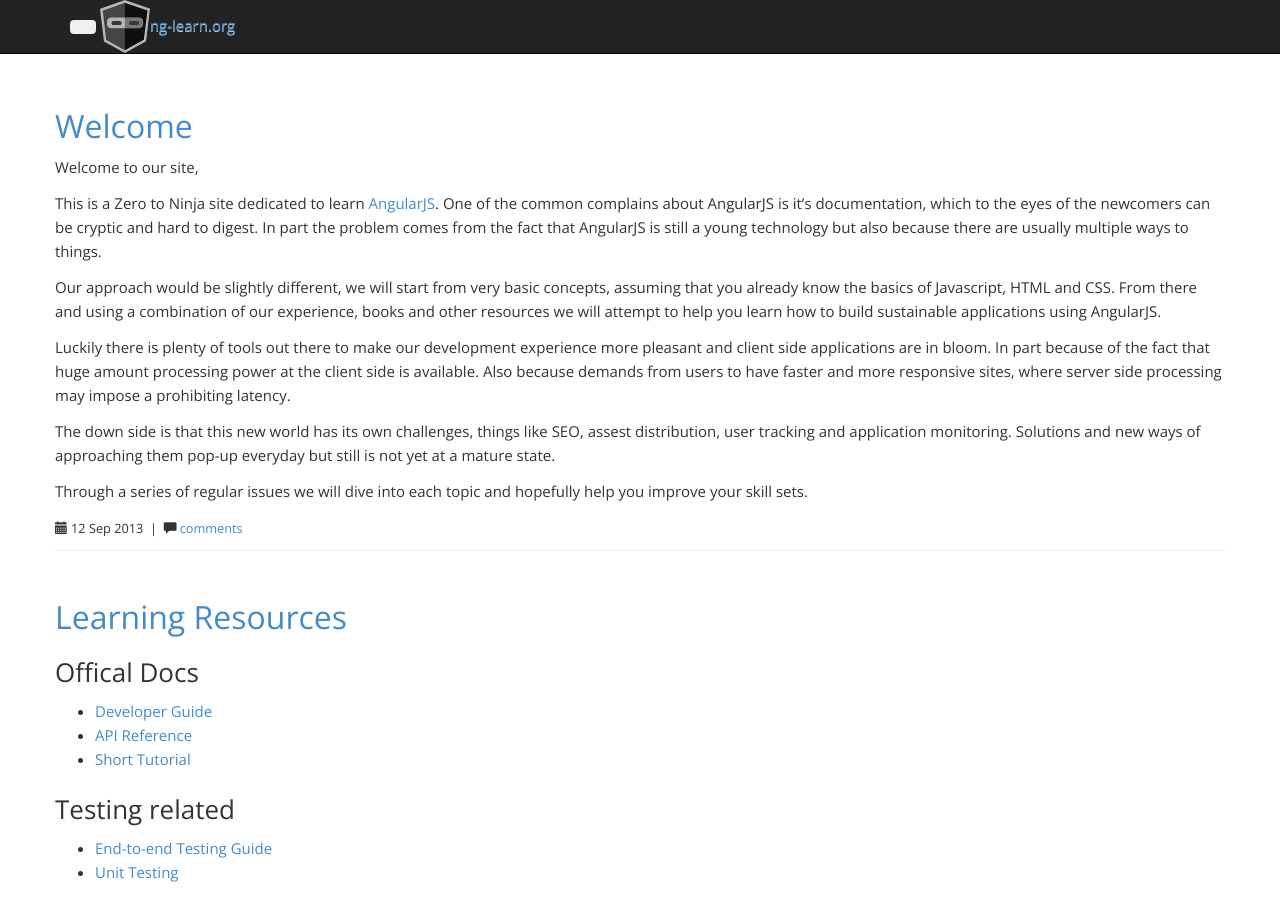
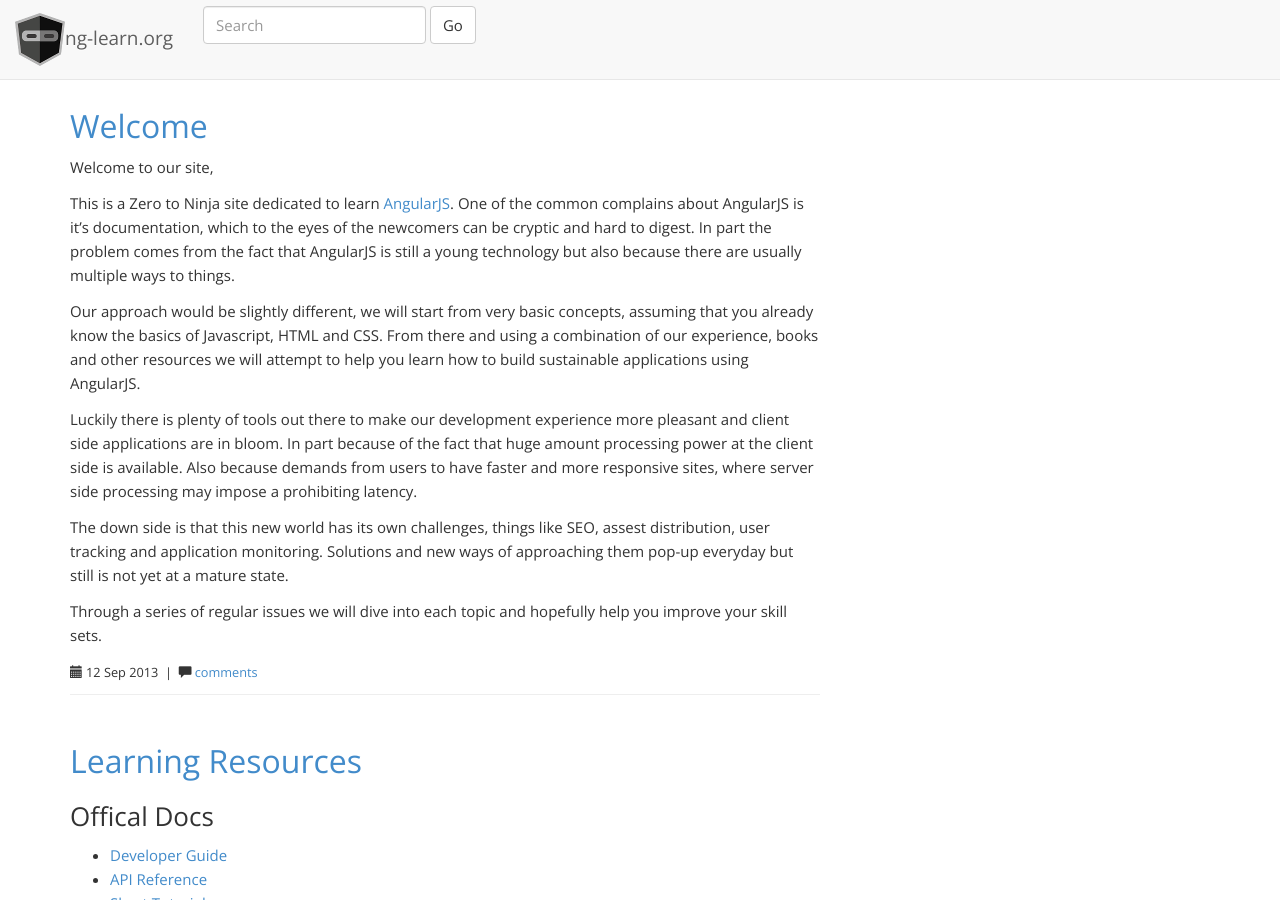
Before and after one commit to ng-learn-org/ng-learn-org.github.io, a Jekyll site: the page built from index.html, in a window 1280 px wide and 900 px high. Built offline with Jekyll 4.4.1, drawn with Linux system fonts in a browser that asks for light colours; Markdown is read by kramdown in place of the engine named in the settings; the list of posts is cut into pages by our own code; comment, search, counter and statistics services are not loaded.

Commit message:
changed layout

```diff
--- a/_includes/header.html
+++ b/_includes/header.html
@@ -1,31 +1,19 @@
 <header>
   <!-- Navbar -->
-  <div class="navbar navbar-inverse navbar-fixed-top">
-    <div class="navbar-inner">
-      <div class="container">
+  <nav class="navbar navbar-default navbar-fixed-top" role="navigation">
+    <div class="navbar-header">
 
-        <button type="button" class="btn btn-navbar" data-toggle="collapse" data-target=".nav-collapse">
-          <span class="icon-bar"></span>
-          <span class="icon-bar"></span>
-          <span class="icon-bar"></span>
-        </button>
+      <a class="navbar-brand" href="//ng-learn.org">
+        <img src="/img/logo.png">ng-learn.org
+      </a>
 
-        <a class="brand" href="//ng-learn.org"><img src="/img/logo.png">ng-learn.org</a>
+      <form class="navbar-form navbar-left" role="search">
+        <div class="form-group">
+          <input type="text" class="form-control" placeholder="Search">
+        </div>
+        <button type="submit" class="btn btn-default">Go</button>
+      </form>
 
-        <div class="nav-collapse collapse">
-          <!-- <ul class="nav"> -->
-          <!--   <li class="active"><a href="#">Blog</a></li> -->
-          <!--   <li><a href="#">Contact</a></li> -->
-          <!-- </ul> -->
-
-          <!-- Search box -->
-          <form class="navbar-search pull-right">
-            <input type="text" class="search-query" placeholder="Search">
-          </form>
-
-        </div>
-
-      </div>
     </div>
-  </div>
+  </nav>
 </header>
--- a/_layouts/default.html
+++ b/_layouts/default.html
@@ -15,10 +15,10 @@
     <!-- Content -->
     <div class="container">
       <div class="row">
-        <div class="span8">
+        <div class="col-md-8">
           <article>{{ content }}</article>
         </div>
-        <div class="span4">
+        <div class="col-md-4">
         </div>
       </div>
     </div>
```
